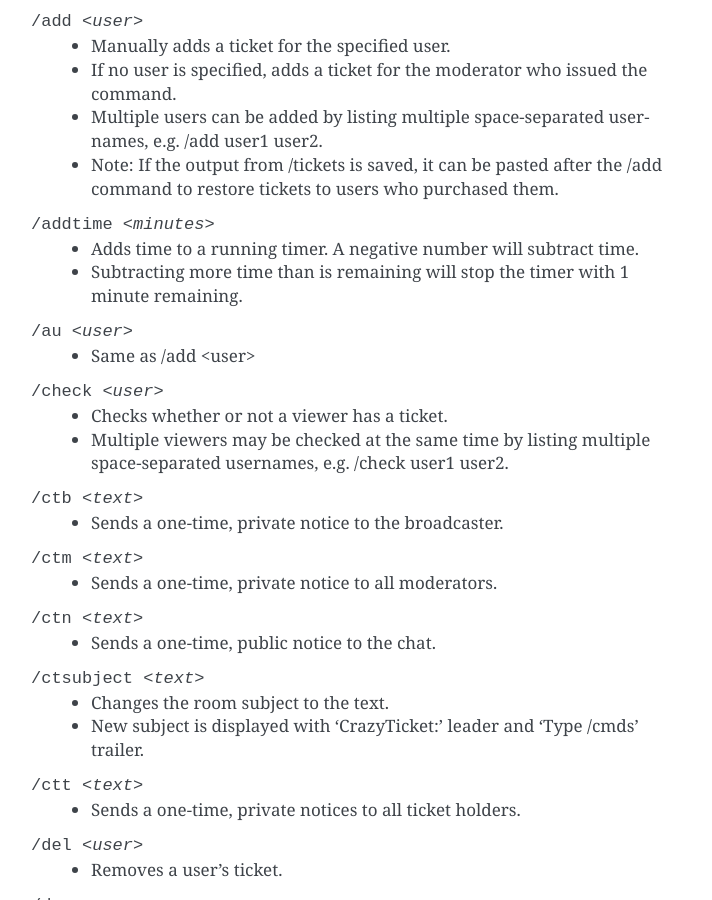
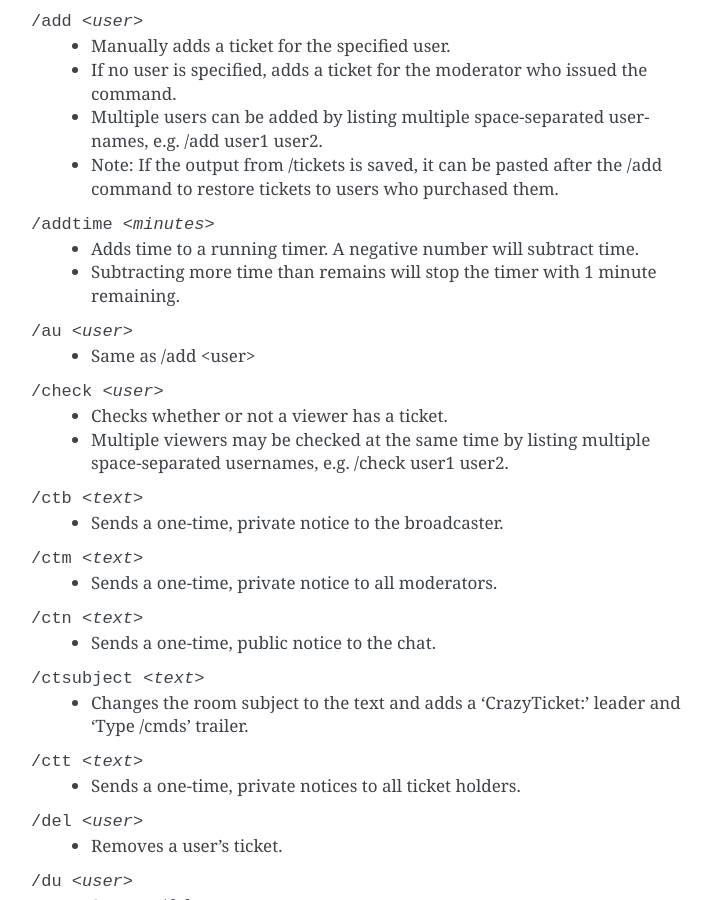
Before and after one commit to cbdocs/crazyticket-bot, a Sphinx documentation site: the page built from docs/source/commands.rst, in a window 1280 px wide and 900 px high, scrolled down 690 px. Shown: the whole window, without its empty margins (389-1101 px from the left). Built offline with Sphinx 7.4.7, drawn with Linux system fonts in a browser that asks for light colours; some of the changed text lies outside the part shown.

Commit message:
Documentation update

```diff
--- a/docs/source/commands.rst
+++ b/docs/source/commands.rst
@@ -32,7 +32,7 @@ Commands for Broadcasters and Moderators
 
 /addtime <minutes>
 	* Adds time to a running timer. A negative number will subtract time.
-	* Subtracting more time than is remaining will stop the timer with 1 minute remaining.
+	* Subtracting more time than remains will stop the timer with 1 minute remaining.
 
 /au <user>
 	* Same as /add <user>
@@ -51,8 +51,7 @@ Commands for Broadcasters and Moderators
         * Sends a one-time, public notice to the chat.
 
 /ctsubject <text>
-	* Changes the room subject to the text.
-	* New subject is displayed with 'CrazyTicket:' leader and 'Type /cmds' trailer.
+	* Changes the room subject to the text and adds a 'CrazyTicket:' leader and 'Type /cmds' trailer.
 
 /ctt <text>
 	* Sends a one-time, private notices to all ticket holders.
```
Also changed, not shown: other parts of docs/source/commands.rst (+2 -2 lines), 4 other files.
